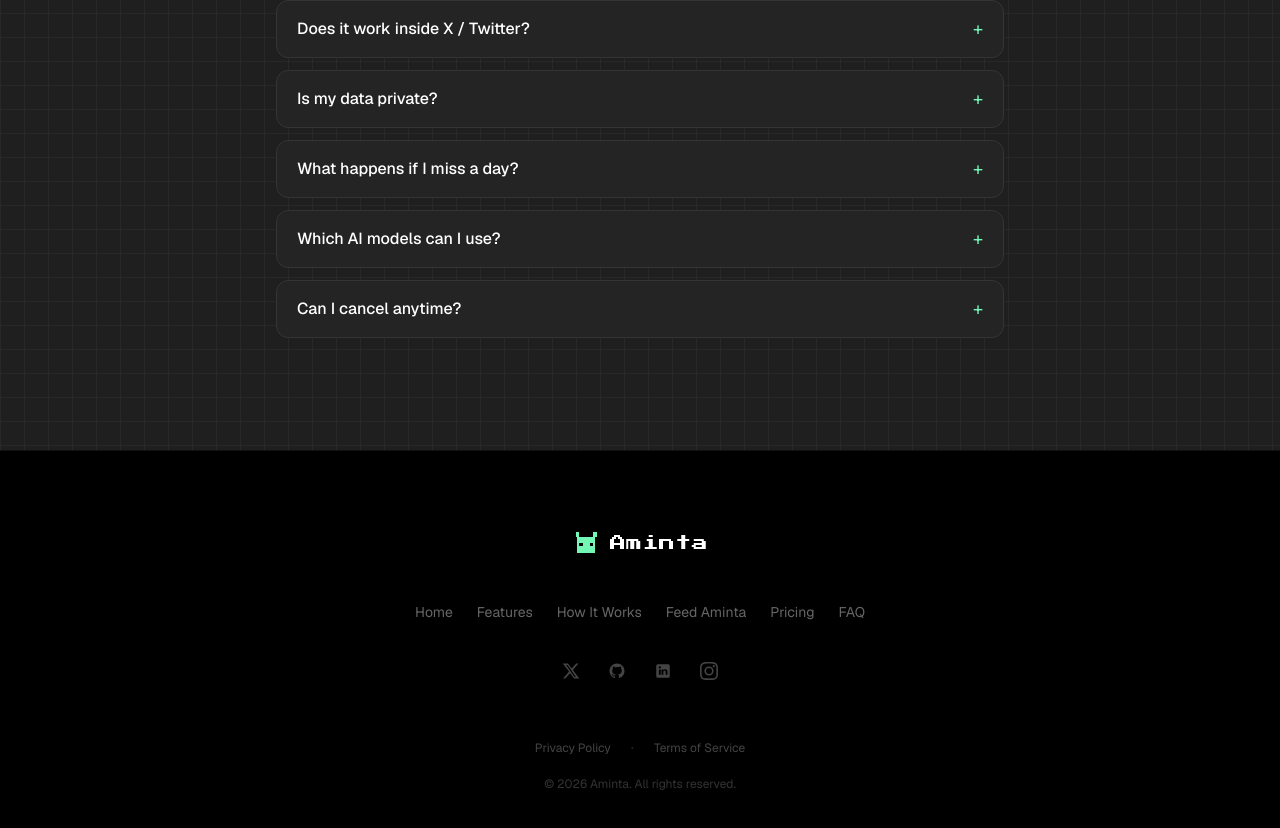
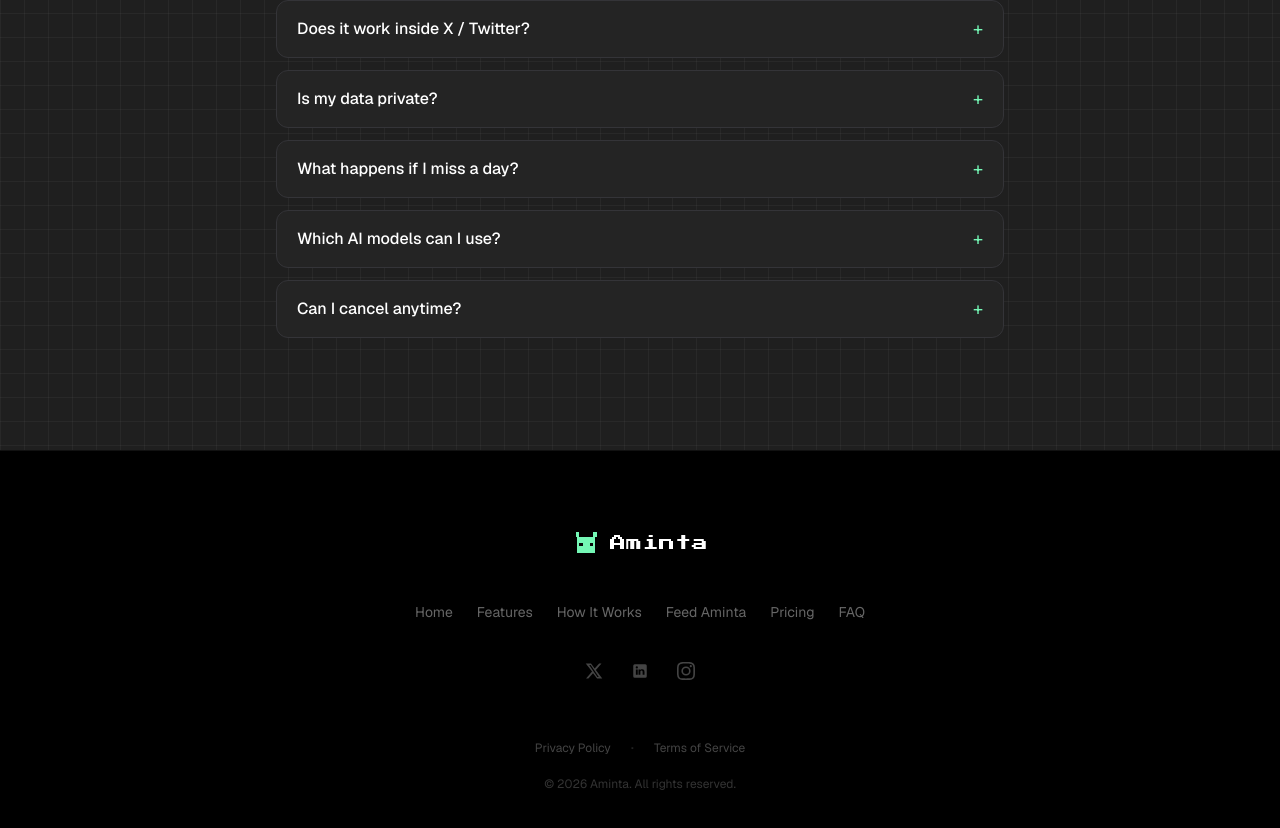
Before and after one commit to FilipStefanovski1/aminta, a Next.js app: page / in a window 1280 px wide. Shown: the part 9227-10055 px from the top of the page. Built offline with nearby package versions, Linux system fonts and the light colour scheme.

Commit message:
chore: remove GitHub icon, add real social links to footer
Co-Authored-By: Claude Sonnet 4.6 <noreply@anthropic.com>

```diff
--- a/components/Footer.tsx
+++ b/components/Footer.tsx
@@ -40,10 +40,9 @@ function IconInstagram() {
 }
 
 const SOCIALS = [
-  { label: "X", href: "#", icon: <IconX /> },
-  { label: "GitHub", href: "#", icon: <IconGitHub /> },
-  { label: "LinkedIn", href: "#", icon: <IconLinkedIn /> },
-  { label: "Instagram", href: "#", icon: <IconInstagram /> },
+  { label: "X", href: "https://x.com/amintaapp", icon: <IconX /> },
+  { label: "LinkedIn", href: "https://www.linkedin.com/company/amintaapp/", icon: <IconLinkedIn /> },
+  { label: "Instagram", href: "https://www.instagram.com/amintaapp/", icon: <IconInstagram /> },
 ];
 
 export default function Footer() {
```
